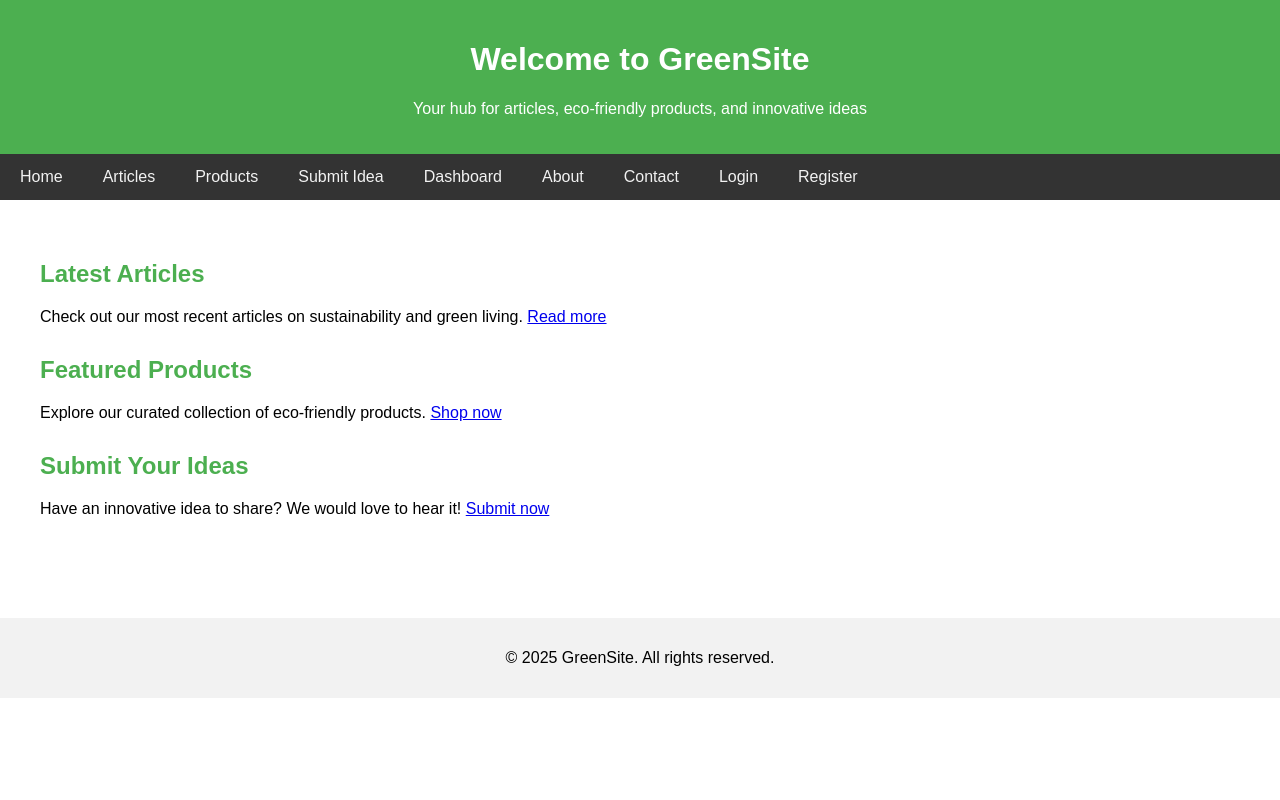
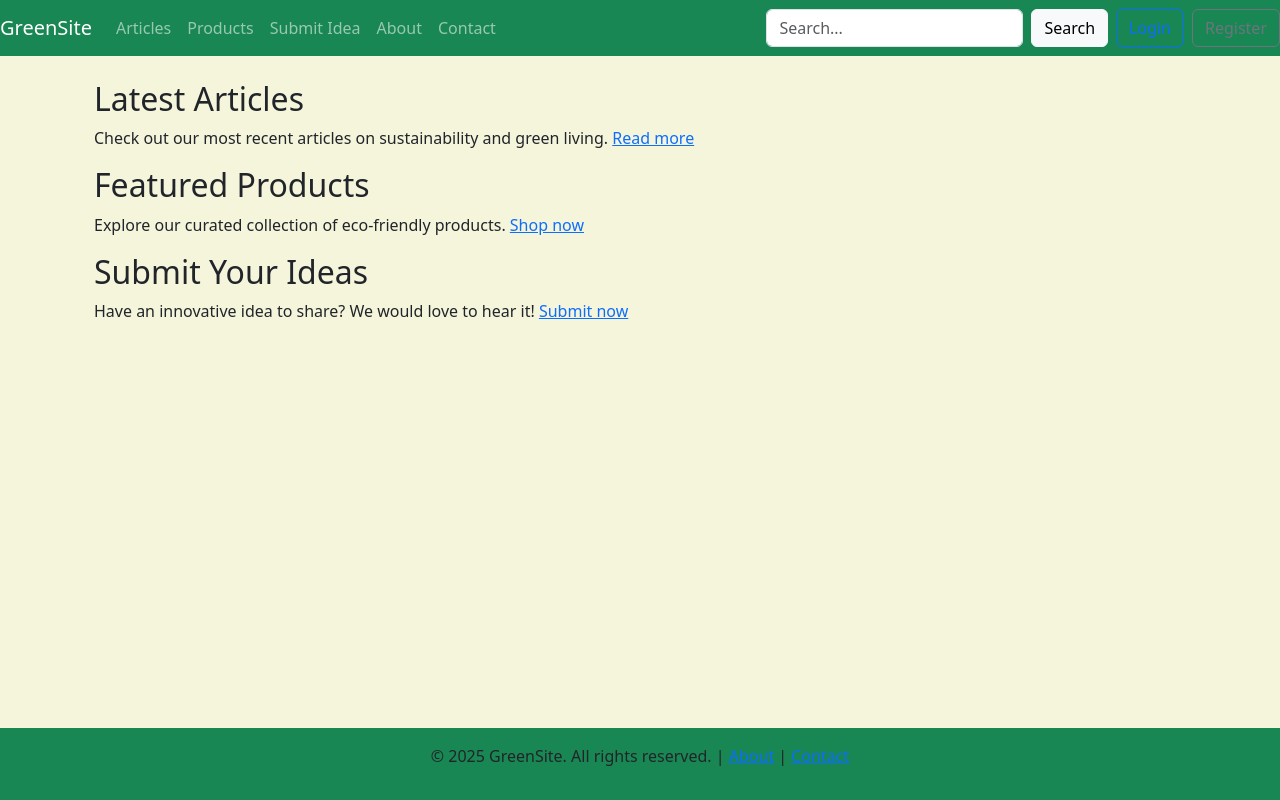
Before and after one commit to virendrasinh-bodana/greensite, a Django app: page / in a window 1280 px wide. Run offline with Django 5.2, Linux system fonts and the light colour scheme.

Commit message:
created base.html and make all other template extend this base .html and updated the css little bit

```diff
--- /dev/null
+++ b/main/static/main/style.css
@@ -0,0 +1,21 @@
+html,body {
+    background-color: #f5f5dc; /* very light wood color */
+    height: 100%;
+    margin: 0;
+    padding: 0;
+}
+
+body {
+    display: flex;
+    flex-direction: column;
+    min-height: 100vh;
+}
+
+
+.container {
+    flex: 1;
+}
+
+/*footer{*/
+/*    background-color: #f5f5dc !important ;*/
+/*}*/
--- a/main/templates/main/base.html
+++ b/main/templates/base.html
@@ -1,11 +1,15 @@
 <!DOCTYPE html>
+{% load static %}
 <html>
 <head>
     <title>GreenSite</title>
     <link href="https://cdn.jsdelivr.net/npm/bootstrap@5.3.0/dist/css/bootstrap.min.css" rel="stylesheet">
+    <link rel="stylesheet" type="text/css" href="{% static 'main/style.css' %}">
 </head>
 <body>
-    <nav class="navbar navbar-expand-lg navbar-light bg-light">
+
+{% block navigation %}
+     <nav class="navbar navbar-expand-lg navbar-dark bg-success">
         <a class="navbar-brand" href="{% url 'home' %}">GreenSite</a>
         <div class="collapse navbar-collapse">
             <ul class="navbar-nav me-auto">
@@ -17,7 +21,7 @@
             </ul>
             <form class="d-flex" method="get" action="{% url 'search' %}">
                 <input class="form-control me-2" type="search" name="q" placeholder="Search...">
-                <button class="btn btn-outline-success" type="submit">Search</button>
+                <button class="btn btn-light" type="submit">Search</button>
             </form>
             {% if user.is_authenticated %}
                 <a class="btn btn-outline-danger ms-2" href="{% url 'logout' %}">Logout</a>
@@ -27,12 +31,13 @@
             {% endif %}
         </div>
     </nav>
+{% endblock %}
 
     <div class="container mt-4">
         {% block content %}{% endblock %}
     </div>
 
-    <footer class="bg-light text-center py-3 mt-4">
+    <footer class="navbar-dark bg-success text-center py-3 mt-4">
         <p>&copy; 2025 GreenSite. All rights reserved. | <a href="{% url 'about' %}">About</a> | <a href="{% url 'contact' %}">Contact</a></p>
     </footer>
 </body>
--- a/main/templates/main/about.html
+++ b/main/templates/main/about.html
@@ -1,3 +1,4 @@
+{% extends 'base.html' %}
 <!DOCTYPE html>
 <html>
 <head>
@@ -5,8 +6,13 @@
     <title>About Us - GreenSite</title>
 </head>
 <body>
+{% block content %}
+
+
     <h1>About GreenSite</h1>
     <p>We are committed to promoting eco-friendly ideas and products to build a greener future.</p>
     <a href="{% url 'home' %}">Back to Home</a>
+
+{% endblock %}
 </body>
 </html>
--- a/main/templates/main/article_detail.html
+++ b/main/templates/main/article_detail.html
@@ -1,3 +1,4 @@
+{% extends "base.html" %}
 <!DOCTYPE html>
 <html>
 <head>
@@ -5,9 +6,12 @@
     <title>{{ object.title }} - GreenSite</title>
 </head>
 <body>
+{% block content %}
     <h1>{{ object.title }}</h1>
     <p>{{ object.content }}</p>
     <p>Published on {{ object.created_at|date:"M d, Y" }}</p>
     <a href="{% url 'articles' %}">Back to Articles</a>
+
+{% endblock %}
 </body>
 </html>
--- a/main/templates/main/contact.html
+++ b/main/templates/main/contact.html
@@ -1,3 +1,4 @@
+{% extends "base.html" %}
 <!DOCTYPE html>
 <html>
 <head>
@@ -5,10 +6,13 @@
     <title>Contact Us - GreenSite</title>
 </head>
 <body>
+
+{% block content %}
     <h1>Contact Us</h1>
     <p>Email: contact@greensite.com</p>
     <p>Phone: +1 (123) 456-7890</p>
     <p>Address: 123 Green Street, Eco City, Earth</p>
     <a href="{% url 'home' %}">Back to Home</a>
+{% endblock %}
 </body>
 </html>
--- a/main/templates/main/home.html
+++ b/main/templates/main/home.html
@@ -1,3 +1,4 @@
+{% extends 'base.html' %}
 <!DOCTYPE html>
 <html lang="en">
 <head>
@@ -49,28 +50,33 @@
     </style>
 </head>
 <body>
-    <header>
-        <h1>Welcome to GreenSite</h1>
-        <p>Your hub for articles, eco-friendly products, and innovative ideas</p>
-    </header>
 
-    <nav>
-        <a href="{% url 'home' %}">Home</a>
-        <a href="{% url 'articles' %}">Articles</a>
-        <a href="{% url 'products' %}">Products</a>
-        <a href="{% url 'submit_idea' %}">Submit Idea</a>
-        <a href="{% url 'dashboard' %}">Dashboard</a>
-        <a href="{% url 'about' %}">About</a>
-        <a href="{% url 'contact' %}">Contact</a>
-        {% if user.is_authenticated %}
-            <a href="{% url 'logout' %}">Logout</a>
-        {% else %}
-            <a href="{% url 'login' %}">Login</a>
-            <a href="{% url 'register' %}">Register</a>
-        {% endif %}
-    </nav>
+{#{% block navigation %}#}
+{#    <header>#}
+{#        <h1>Welcome to GreenSite</h1>#}
+{#        <p>Your hub for articles, eco-friendly products, and innovative ideas</p>#}
+{#    </header>#}
+{##}
+{#    <nav>#}
+{#        <a href="{% url 'home' %}">Home</a>#}
+{#        <a href="{% url 'articles' %}">Articles</a>#}
+{#        <a href="{% url 'products' %}">Products</a>#}
+{#        <a href="{% url 'submit_idea' %}">Submit Idea</a>#}
+{#        <a href="{% url 'dashboard' %}">Dashboard</a>#}
+{#        <a href="{% url 'about' %}">About</a>#}
+{#        <a href="{% url 'contact' %}">Contact</a>#}
+{#        {% if user.is_authenticated %}#}
+{#            <a href="{% url 'logout' %}">Logout</a>#}
+{#        {% else %}#}
+{#            <a href="{% url 'login' %}">Login</a>#}
+{#            <a href="{% url 'register' %}">Register</a>#}
+{#        {% endif %}#}
+{#    </nav>#}
+{#{% endblock %}#}
 
-    <div class="container">
+    {% block content %}
+
+        <div class="container">
         <div class="section">
             <h2>Latest Articles</h2>
             <p>Check out our most recent articles on sustainability and green living. <a href="{% url 'articles' %}">Read more</a></p>
@@ -87,6 +93,10 @@
         </div>
     </div>
 
+    {% endblock %}
+
+
+
     <footer>
         <p>&copy; 2025 GreenSite. All rights reserved.</p>
     </footer>
--- a/main/templates/main/products.html
+++ b/main/templates/main/products.html
@@ -1,3 +1,4 @@
+{% extends 'base.html' %}
 <!DOCTYPE html>
 <html>
 <head>
@@ -5,6 +6,8 @@
     <title>Products - GreenSite</title>
 </head>
 <body>
+
+{% block content %}
     <h1>Our Products</h1>
     <ul>
         {% for product in products %}
@@ -21,5 +24,7 @@
         {% endfor %}
     </ul>
     <a href="{% url 'home' %}">Back to Home</a>
+
+{% endblock %}
 </body>
 </html>
--- a/main/templates/main/submit_idea.html
+++ b/main/templates/main/submit_idea.html
@@ -1,3 +1,4 @@
+{% extends "base.html" %}
 <!DOCTYPE html>
 <html>
 <head>
@@ -5,6 +6,7 @@
     <title>Submit Idea - GreenSite</title>
 </head>
 <body>
+{% block content %}
     <h1>Submit Your Idea</h1>
     <form method="post" enctype="multipart/form-data">
         {% csrf_token %}
@@ -12,5 +14,6 @@
         <button type="submit">Submit</button>
     </form>
     <a href="{% url 'home' %}">Back to Home</a>
+{% endblock %}
 </body>
 </html>
```
Also changed, not shown: main/templates/main/articles.html (+7 -1 lines).
